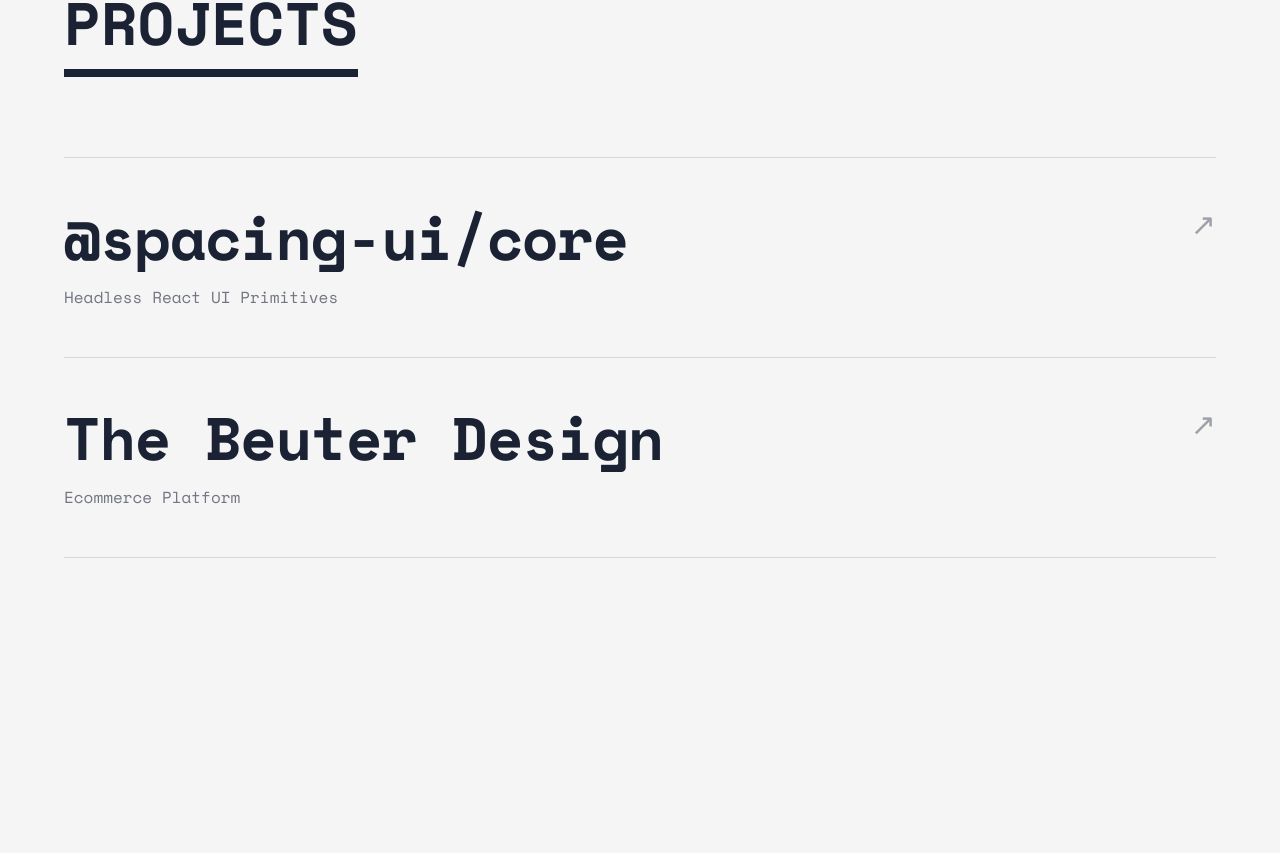
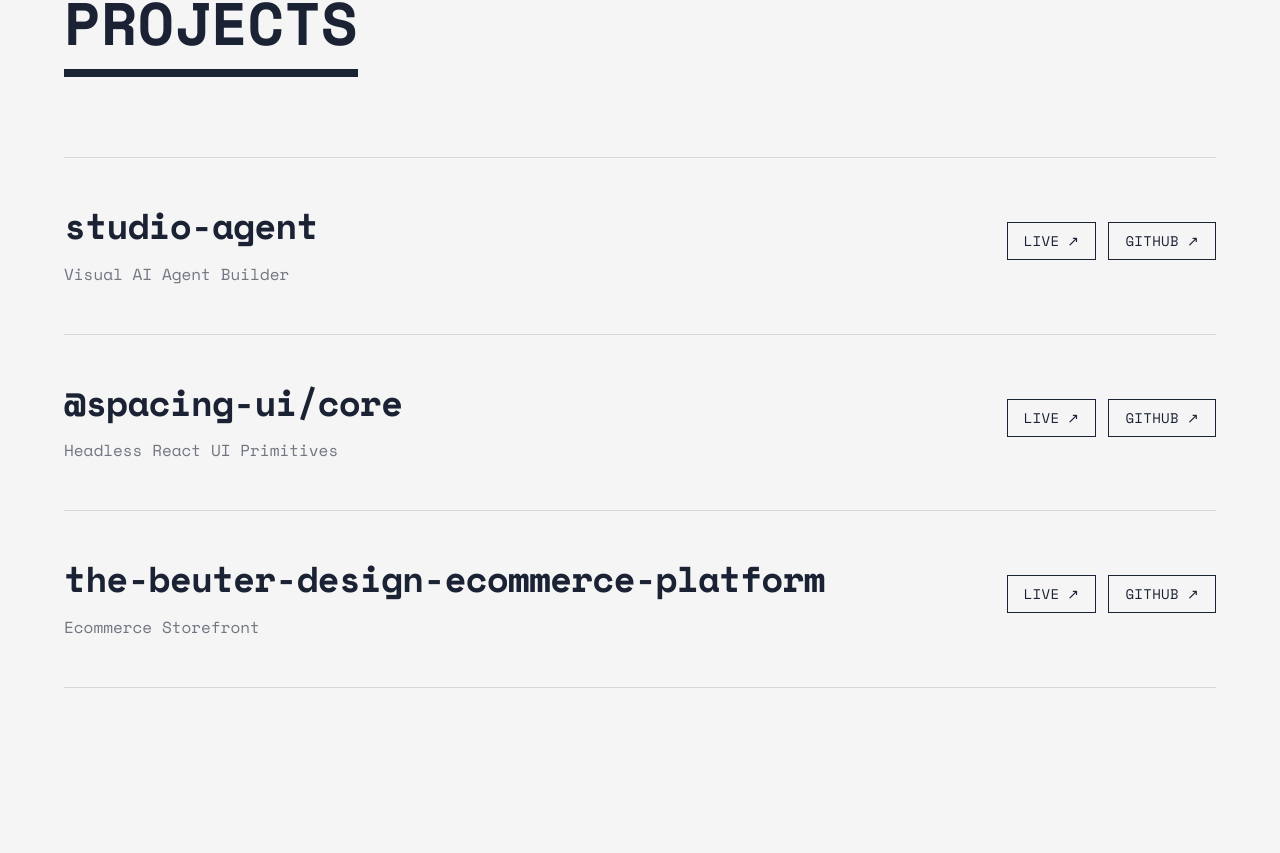
Before and after one commit to nathannewyen/v4, a Next.js app: page / in a window 1280 px wide. Shown: the part 1917-2770 px from the top of the page. Built offline with nearby package versions, Linux system fonts and the light colour scheme; no server answers.

Commit message:
update reusme and project

```diff
--- a/src/components/sections/PersonalProjects.tsx
+++ b/src/components/sections/PersonalProjects.tsx
@@ -23,18 +23,12 @@ const PersonalProjects = () => {
             return (
               <li
                 key={index}
-                className={`transition-all duration-700 ${isVisible ? "opacity-100 translate-y-0" : "opacity-0 translate-y-6"}`}
+                className={`py-8 md:py-12 transition-all duration-700 ${isVisible ? "opacity-100 translate-y-0" : "opacity-0 translate-y-6"}`}
                 style={{ transitionDelay: `${index * 100}ms` }}
               >
-                <a
-                  href={project.url}
-                  target="_blank"
-                  rel="noopener noreferrer"
-                  className="group block py-8 md:py-12"
-                >
-                  <div className="flex items-start justify-between gap-6">
-                    <div className="flex-1 min-w-0 transition-transform duration-300 group-hover:translate-x-2">
-                      <h3 className="text-3xl md:text-5xl lg:text-6xl font-bold leading-[1.05] tracking-tight text-[#1A2234] dark:text-white">
+                <div className="flex flex-col gap-6 md:flex-row md:items-start md:justify-between">
+                  <div className="flex-1 min-w-0">
+                    <h3 className="text-2xl md:text-3xl lg:text-4xl font-bold leading-[1.1] tracking-tight text-[#1A2234] dark:text-white break-words">
                       {name}
                     </h3>
                     {subtitle && (
@@ -43,14 +37,39 @@ const PersonalProjects = () => {
                       </p>
                     )}
                   </div>
+                  <div className="flex shrink-0 flex-wrap items-center gap-3 md:mt-4">
+                    {project.liveUrl && (
+                      <a
+                        href={project.liveUrl}
+                        target="_blank"
+                        rel="noopener noreferrer"
+                        className="group inline-flex items-center gap-2 border border-[#1A2234] dark:border-white px-4 py-2 text-sm font-mono uppercase tracking-wide text-[#1A2234] dark:text-white transition-colors hover:bg-[#1A2234] hover:text-white dark:hover:bg-white dark:hover:text-[#1A2234]"
+                      >
+                        Live
                         <span
                           aria-hidden="true"
-                      className="shrink-0 text-2xl md:text-3xl text-[#1A2234]/40 dark:text-white/40 transition-all duration-300 group-hover:text-[#1A2234] dark:group-hover:text-white group-hover:-translate-y-1 group-hover:translate-x-1"
+                          className="transition-transform group-hover:-translate-y-0.5 group-hover:translate-x-0.5"
                         >
                           ↗
                         </span>
+                      </a>
+                    )}
+                    <a
+                      href={project.url}
+                      target="_blank"
+                      rel="noopener noreferrer"
+                      className="group inline-flex items-center gap-2 border border-[#1A2234] dark:border-white px-4 py-2 text-sm font-mono uppercase tracking-wide text-[#1A2234] dark:text-white transition-colors hover:bg-[#1A2234] hover:text-white dark:hover:bg-white dark:hover:text-[#1A2234]"
+                    >
+                      GitHub
+                      <span
+                        aria-hidden="true"
+                        className="transition-transform group-hover:-translate-y-0.5 group-hover:translate-x-0.5"
+                      >
+                        ↗
+                      </span>
+                    </a>
                   </div>
-                </a>
+                </div>
               </li>
             );
           })}
--- a/src/data/experience.ts
+++ b/src/data/experience.ts
@@ -17,13 +17,13 @@ export const experience: Experience[] = [
   {
     company: "Hawk Ridge Systems",
     url: "https://hawkridgesys.com/",
-    location: "Remote",
+    location: "Dallas, TX",
     roles: [
       {
         title: "Software Engineer",
         period: "January 2020 — February 2023",
         summary:
-          "Owned the React/TypeScript frontend for an enterprise ecommerce platform selling 3D scanning and 3D printing hardware (100–200 SKUs) — checkout, search, and the internal component library.",
+          "Owned the React/TypeScript frontend for an enterprise ecommerce platform selling 3D scanning and 3D printing hardware (100–200 SKUs), checkout, search, and the internal component library.",
       },
     ],
   },
--- a/src/data/personal-projects.ts
+++ b/src/data/personal-projects.ts
@@ -2,9 +2,16 @@ import { PersonalProject } from "@/types";
 
 export const personalProjects: PersonalProject[] = [
   {
+    name: "studio-agent — Visual AI Agent Builder",
+    url: "https://github.com/nathannewyen/studio-agent",
+    liveUrl: "https://agent-studio-ui-chi.vercel.app/",
+    tagline:
+      "A visual studio for composing AI agents — chain models, tools, and prompts together in a node-based UI.",
+  },
+  {
     name: "@spacing-ui/core — Headless React UI Primitives",
     url: "https://github.com/nathannewyen/space-ui",
-    liveUrl: "https://www.npmjs.com/package/@spacing-ui/core",
+    liveUrl: "https://space-ui-docs.vercel.app/",
     tagline:
       "An open-source React component library of headless, accessible UI primitives — published to npm and consumed by this portfolio. Bring your own styles; the library handles ARIA, focus, and keyboard interaction.",
     techStack: ["React 19", "TypeScript", "tsup", "Vitest", "ESM + CJS"],
@@ -15,8 +22,9 @@ export const personalProjects: PersonalProject[] = [
     ],
   },
   {
-    name: "The Beuter Design — Ecommerce Platform",
+    name: "the-beuter-design-ecommerce-platform — Ecommerce Storefront",
     url: "https://github.com/nathannewyen/the-beuter-design-ecommerce-platform",
+    liveUrl: "https://the-beuter-design-ecommerce-platfor.vercel.app/",
     caseStudyUrl: "/projects/the-beuter-design",
     tagline:
       "An ecommerce frontend in Next.js 16, React 19, and Tailwind v4 — using the BEUTER® brand system as a forcing function to ship a real DTC storefront end to end.",
```
Also changed, not shown: .claude/settings.local.json, 1 other file (tests, documents, lock files or other folders). Lines whose indentation alone changed are shown as unchanged.
